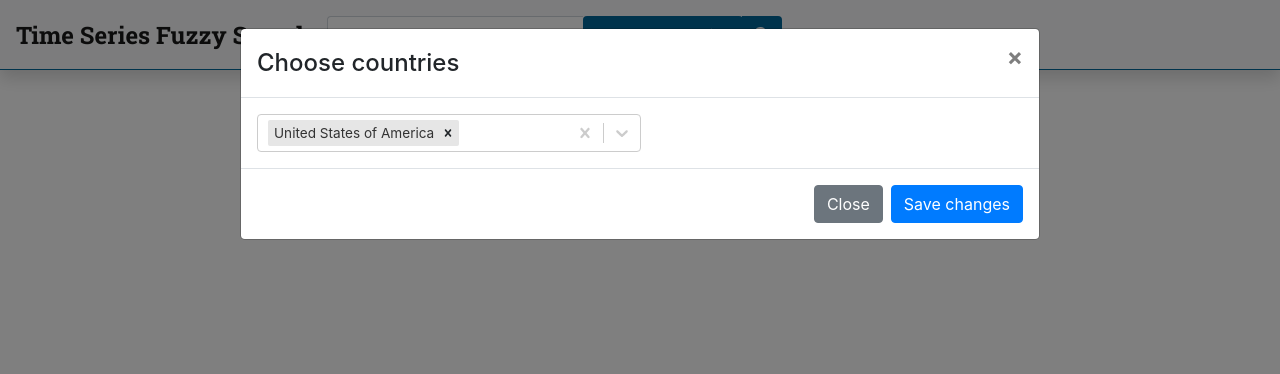
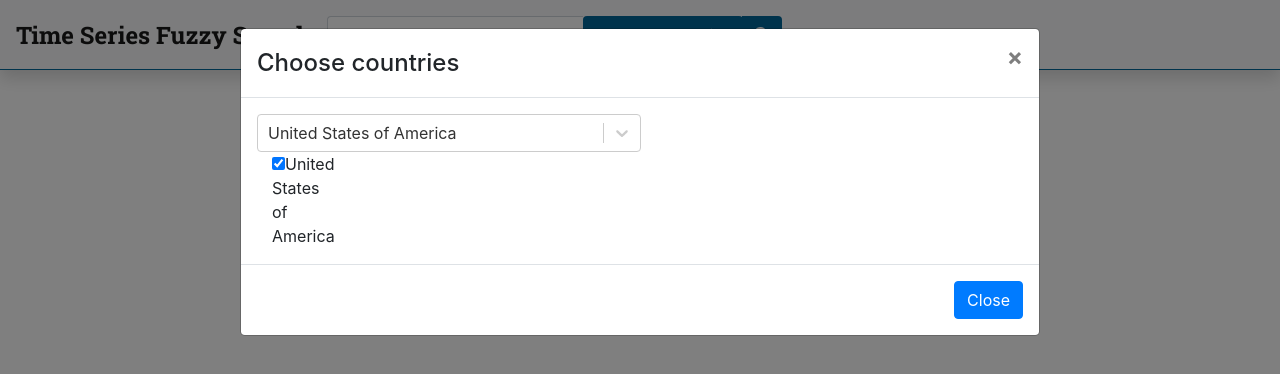
Before and after one commit to usc-isi-i2/wikidata-fuzzy-search, a React (Create React App) app in the folder frontend/: page / in a window 1280 px wide. Both pictures are taken after a click on the button "Choose Countries". Shown: the top 374 px of the page. Built offline with nearby package versions, Linux system fonts and the light colour scheme.

Commit message:
fix modal

```diff
--- a/frontend/src/component/SearchBox/index.tsx
+++ b/frontend/src/component/SearchBox/index.tsx
@@ -17,7 +17,7 @@ interface SearchBoxProps {
 interface SearchBoxState {
     inputValue: string;
     region: Region;
-    multiValue: [{ label: string, value: string }],
+    multiValue: [{ label: string, value: string, check: boolean }],
     showModal: boolean,
 }
 export default class SearchBox extends React.Component<SearchBoxProps, SearchBoxState>{
@@ -27,7 +27,7 @@ export default class SearchBox extends React.Component<SearchBoxProps, SearchBox
         this.state = {
             inputValue: '',
             region: defaultRegion,
-            multiValue: [{ label: 'United States of America', value: 'Q30' }],
+            multiValue: [{ label: 'United States of America', value: 'Q30', check: true }],
             showModal: false
         };
 
@@ -53,6 +53,7 @@ export default class SearchBox extends React.Component<SearchBoxProps, SearchBox
     }
     handleSubmit = () => {
         let regionArray = this.buildRegionArray();
+        debugger
         this.props.onSearchSubmit(this.state.inputValue.trim(), regionArray);
     }
 
@@ -86,10 +87,11 @@ export default class SearchBox extends React.Component<SearchBoxProps, SearchBox
     }
 
     handleCloseModal = () => {
+        console.log("handleCloseModal")
         this.setState({ showModal: false });
     }
 
-    handleSave = (regionArray: [{ label: string, value: string }]) => {
+    handleSave = (regionArray: [{ label: string, value: string, check:boolean }]) => {
         this.setState({ multiValue: regionArray });
         this.handleCloseModal();
     }
@@ -123,7 +125,7 @@ export default class SearchBox extends React.Component<SearchBoxProps, SearchBox
                     <Button onClick={this.handleCountriesModal} variant="primary" title="Choose Countries" style={{ background: '#006699', border: '0' }}>
                         Choose Countries
                         </Button>
-                    <SearchCountriesModal show={this.state.showModal} onHide={this.handleCloseModal} onSave={this.handleSave} onClose={this.handleCloseModal}/>
+                    <SearchCountriesModal show={this.state.showModal} onClose={this.handleCloseModal} onSave={this.handleSave}/>
                     <InputGroup.Append>
                         <Button onClick={this.handleSubmit} variant="primary" title="Search" style={{ background: '#006699', border: '0' }}>
                             <FontAwesomeIcon icon={faSearch} />
--- a/frontend/src/component/SearchCountries/SearchCountries-modal.tsx
+++ b/frontend/src/component/SearchCountries/SearchCountries-modal.tsx
@@ -4,15 +4,15 @@ import { observer } from 'mobx-react';
 import countryOptions from '../../config/countryOptions.json';
 import Select from 'react-select';
 import {Region} from '../../data/types';
-
+import './SearchCountries.css';
 
 interface SearchCountriesProps extends ModalProps {
-    onSave(regionArray: [{label: string, value:string}]);
+    onSave(regionArray: [{label: string, value:string, check: boolean}]);
     onClose();
 }
 interface SearchCountriesModalState {
     region: Region;
-    multiValue: [{label: string, value:string}],
+    multiValue: [{label: string, value:string, check:boolean}],
 }
 @observer
 export default class SearchCountriesModal extends React.Component<SearchCountriesProps, SearchCountriesModalState> {
@@ -21,46 +21,83 @@ export default class SearchCountriesModal extends React.Component<SearchCountrie
         const defaultRegion = new Region('Q30', 'United States of America');
         this.state = {
             region: defaultRegion,
-            multiValue: [{ label: 'United States of America', value: 'Q30' }],
+            multiValue: [{ label: 'United States of America', value: 'Q30', check:true }],
         };
     }
 
     handleSwitchCountry = (selectedOption: any) => {
-        this.setState(state => {
-            return {
-              multiValue: selectedOption
-            };
-          });
-        // if (this.state.keywords !== '') this.handleSearch(); // auto search
+        let tmpValue = this.state.multiValue;
+        if (!(this.state.multiValue.find(x => x.label == selectedOption.label))) {
+            tmpValue.push({label:selectedOption.label, value: selectedOption.value, check: true})
+            this.setState(state => {
+                return {
+                  multiValue: tmpValue
+                };
+              });
+        }
+
     }
 
     handleSave = () =>{
+        let arr =  this.state.multiValue;
+        for( var i = 0; i < arr.length; i++){
+            if (!arr[i].check) {
+              arr.splice(i, 1);
+            }
+         }
+        this.setState(state => {
+            return {
+              multiValue: arr
+            };
+          });
         this.props.onSave(this.state.multiValue);
     }
+    handleChangeChk = (e) => {
+        // let updateMultiVal = this.state.multiValue.map(x => x.label == e.target.id ? {
+        //     ...x, check:!x.check
+        // }:x);
+        let tmpMultiList = this.state.multiValue;
+        let index: number = this.state.multiValue.findIndex(x => x.label == e.target.id);
+        tmpMultiList[index].check = !tmpMultiList[index].check;
 
-    handleClose = () => {
-        this.props.onClose();
+        this.setState(state => {
+            return {
+              multiValue: tmpMultiList
+            };
+          });
+
     }
     render = () => {
+        let checkboxData = this.state.multiValue.map((object, index) => {
+            return(
+            <div className="col-3" key={`${object.label}_{objectLabel}`}>
+            <input type="checkbox" defaultChecked={object.check} onChange={this.handleChangeChk} id={object.label} />
+            {object.label}
+        </div>
+            );
+        });
+
+        // const handleSave = this.props.onSave;
         return (
-            <Modal {...this.props} size='lg'>
+            <Modal show={this.props.show} onHide = {this.props.onClose} size='lg'>
                 <Modal.Header closeButton>
                     <Modal.Title>Choose countries</Modal.Title>
                 </Modal.Header>
                 <Modal.Body>
                 <div className="responsive-search-bar" style={{ minWidth: '50px', width: '30vw', maxWidth: 'auto' }}>
                         <Select
-                            isMulti
                             options={countryOptions}
                             defaultValue={{ 'label': 'United States of America', 'value': 'Q30' }}
                             onChange={(selectedOption) => this.handleSwitchCountry(selectedOption)}
                         />
                     </div>
+                    <div className ='displayResult' style={{ minWidth: '50px', width: '30vw'}}>
+                        {checkboxData}
+                    </div>
 
                 </Modal.Body>
                 <Modal.Footer>
-                    <Button variant="secondary" onClick={this.handleClose}>Close</Button>
-                    <Button variant="primary" onClick={this.handleSave}>Save changes</Button>
+                    <Button variant="primary" onClick={this.handleSave}>Close</Button>
                 </Modal.Footer>
             </Modal>
         )
--- /dev/null
+++ b/frontend/src/component/SearchCountries/SearchCountries.css
@@ -0,0 +1,4 @@
+.displayResult{
+    display: inline-flex;
+    white-space: normal;
+}
```
